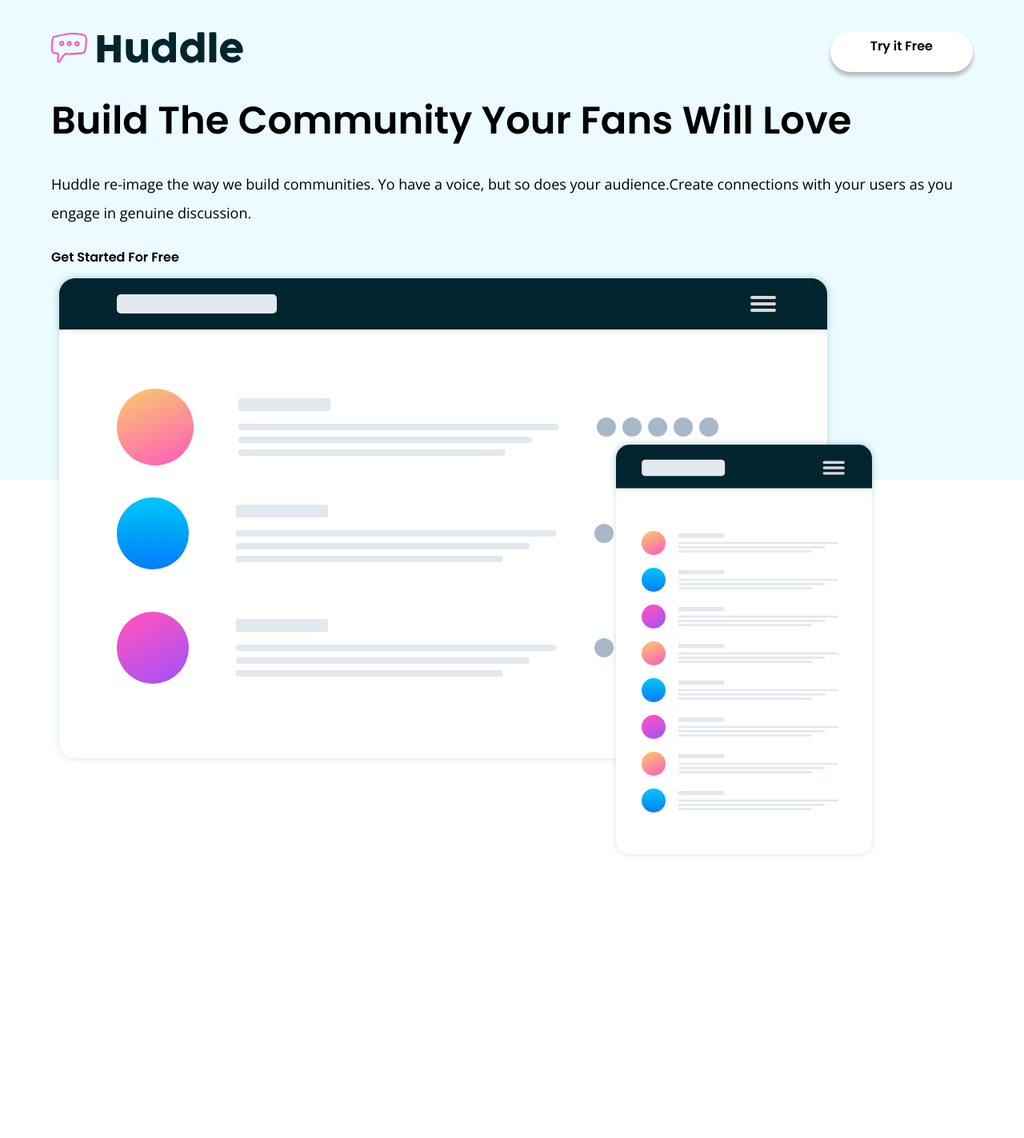
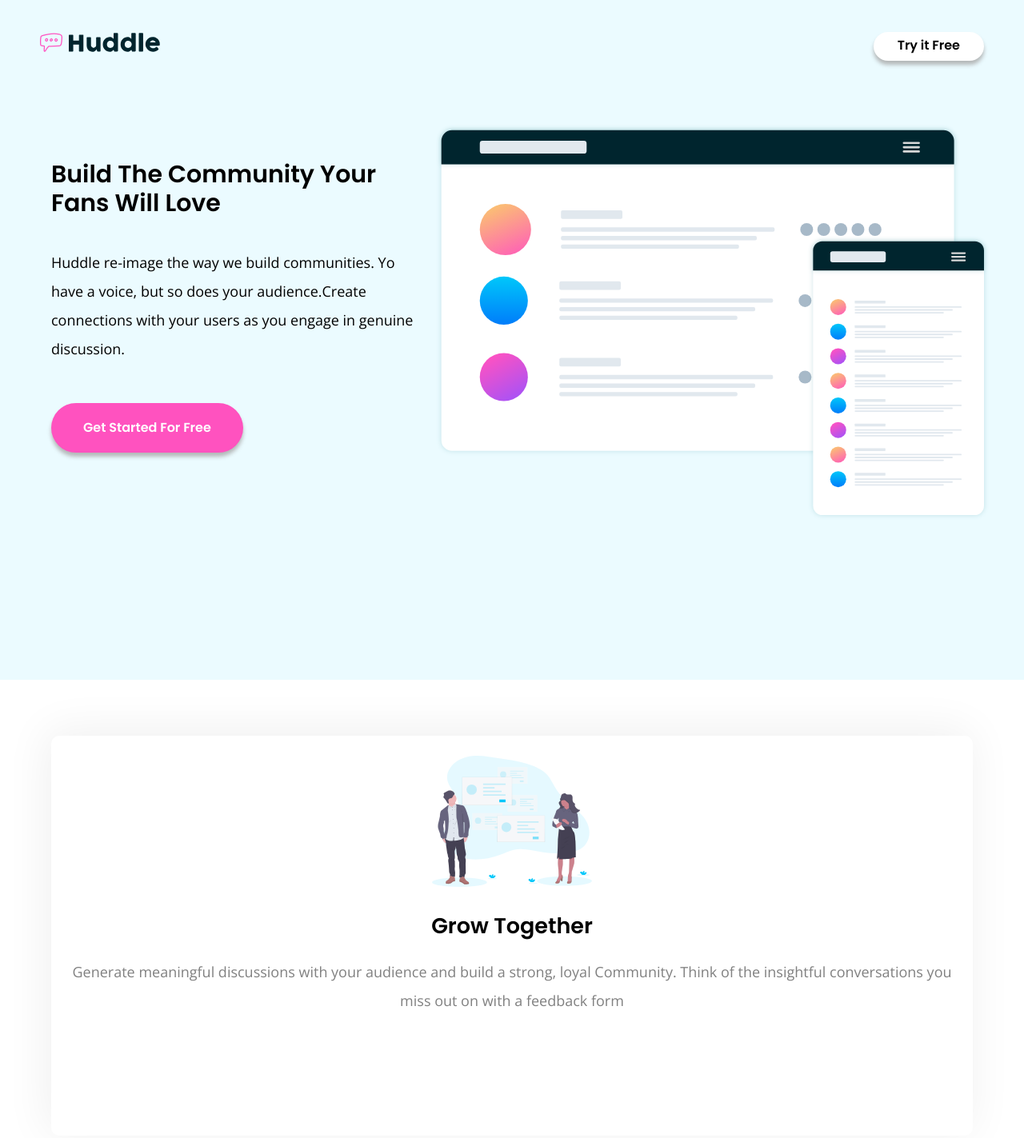
Before and after one commit to brandongc9911/landing_page, a plain HTML site: page index.html in a window 1280 px wide. Shown: the top 1423 px of the page at 80% size. Before the commit the page ends 1088 px from the top, so only its background shows below. Drawn offline with nearby package versions, Linux system fonts and the light colour scheme.

Commit message:
header and main

```diff
--- a/css/styles.css
+++ b/css/styles.css
@@ -44,20 +44,10 @@
 }
 
 h1{
-    font-size: 4.8rem;
+    font-size: 3rem;
 }
 
-h2{
-    font-size: 4rem;
-}
 
-h3{
-    font-size: 3.2rem;
-}
-
-h4{
-    font-size: 2.8rem;
-}
 
 img{
     max-width: 100%;
@@ -80,27 +70,128 @@
 
 .header{
     background-color: var(--paleCyan);
-    height: 60rem;
+    height: 85rem;
 }
 
 .barra{
     display: flex;
     justify-content: space-between;
     padding-top: 4rem;
+    margin: 0 1.5rem;
 }
 
+@media (min-width: 768px) {
+   .barra{
+       margin: 0 5rem;
+   }
+}
+
+#barra__logo{
+    width: 15rem;
+}
 
 .boton{
     font-family: var(--fontHeading);
     color: black;
     font-size: 1.6rem;
+    padding: 0.1rem 3rem;
+    border: none;
+    border-radius: 5rem;
+    box-shadow: 0px 5px 5px 0px rgba(166,166,166,0.79);
 
 }
 
 .boton--secundario{
     background-color: white;
-    padding: 0.2rem 5rem;
+
+}
+
+.boton--primario{
+    background-color: var(--pink);
+    color: white;
+    padding: 1.5rem 4rem;
+}
+
+.header__start{
+    margin-top: 8rem;
+    height: 80%;
+}
+
+@media (min-width: 768px) {
+    .header__start{
+        display: grid;
+        grid-template-columns: 40% 60%;
+        gap: 2rem;
+    }
+}
+
+@media (min-width: 768px) {
+    .header__start--build{
+        display: flex;
+        flex-direction: column;
+        align-items: flex-start;
+        justify-content: center;
+        text-align: left;
+
+    }
+}
+
+
+
+
+
+.header__start--build{
+    margin-bottom: 6rem;
+}
+
+
+
+
+.header__start--build p{
+    margin-bottom: 5rem;
+}
+
+
+.principal{
+    padding-top: 5rem;
+
+}
+
+.card{
+    height: 50rem;
+    box-shadow: -4px -5px 55px 2px rgba(240,240,240,1);
+    margin:  2rem auto 20rem  auto;
     border: none;
-    border-radius: 5rem;
-    box-shadow: 0px 5px 5px 0px rgba(166,166,166,0.79);
+    border-radius: 1rem;
+    padding: 2.5rem 0;
+
+
 }
+
+.card p{
+    margin: 0 1.5rem;
+    color: gray;
+}
+.card  img{
+    width: 20rem;
+    /* padding-top: 4rem; */
+
+
+}
+
+
+
+.footer{
+    background-color: var(--darkCyan);
+    height: 25rem;
+
+}
+
+.footer .community{
+    background-color: white;
+    box-shadow: -4px -5px 55px 2px rgba(240,240,240,1);
+    /* margin-top: 10rem; */
+    padding: 2rem 0;
+    border-radius: 3rem;
+    margin: -20rem  auto 0 auto;
+}
--- a/index.html
+++ b/index.html
@@ -24,13 +24,14 @@
 </head>
 <body>
   <header class="header">
-    <div class="contenedor">
+
       <div class="barra">
         <picture>
-          <img loading="lazy" src="images/logo.svg" alt="logo">
+          <img loading="lazy" src="images/logo.svg" id="barra__logo" alt="logo">
         </picture>
         <a href="#" class="boton boton--secundario">Try it Free</a>
       </div>
+      <div class="contenedor centrar-texto">
 
       <div class="header__start">
         <div class="header__start--build">
@@ -46,6 +47,51 @@
     </div>
   </header>
 
+  <div class="contenedor centrar-texto">
+    <main class="principal">
+      <div class="card">
+        <picture>
+          <img loading="lazy" src="images/illustration-grow-together.svg" alt="illustration">
+        </picture>
+        <h2>Grow Together</h2>
+        <p>Generate meaningful discussions with your audience and build a strong, loyal Community.
+          Think of the insightful conversations you miss out on with a feedback form
+        </p>
+      </div>
+
+      <div class="card">
+        <picture>
+          <img loading="lazy" src="images/illustration-flowing-conversation.svg" alt="illustration">
+        </picture>
+        <h2>Flowing conversations</h2>
+        <p>You wouldn´t paginate a conversation in real life, so why do it online? Our threads
+          have just-in time loading for a more natural flow.
+        </p>
+      </div>
+
+      <div class="card">
+        <picture>
+          <img loading="lazy" src="images/illustration-your-users.svg" alt="illustration">
+        </picture>
+        <h2>Your Users</h2>
+        <p> It takes no time at all to integrate Huddle with your app´s authentication solution.This means, once signed into your app,
+          your users can start chatting inmmediately.
+        </p>
+      </div>
+    </main>
+  </div>
+
+  <div class="community">
+    <h3>Ready To Build Your Community?</h3>
+    <a href="#" class="boton boton--primario">Get Started For Free</a>
+  </div>
+  <footer class="footer">
+
+
+  </footer>
+
+
+
   <script src="js/modernizr.js"></script>
 </body>
 </html>
```
